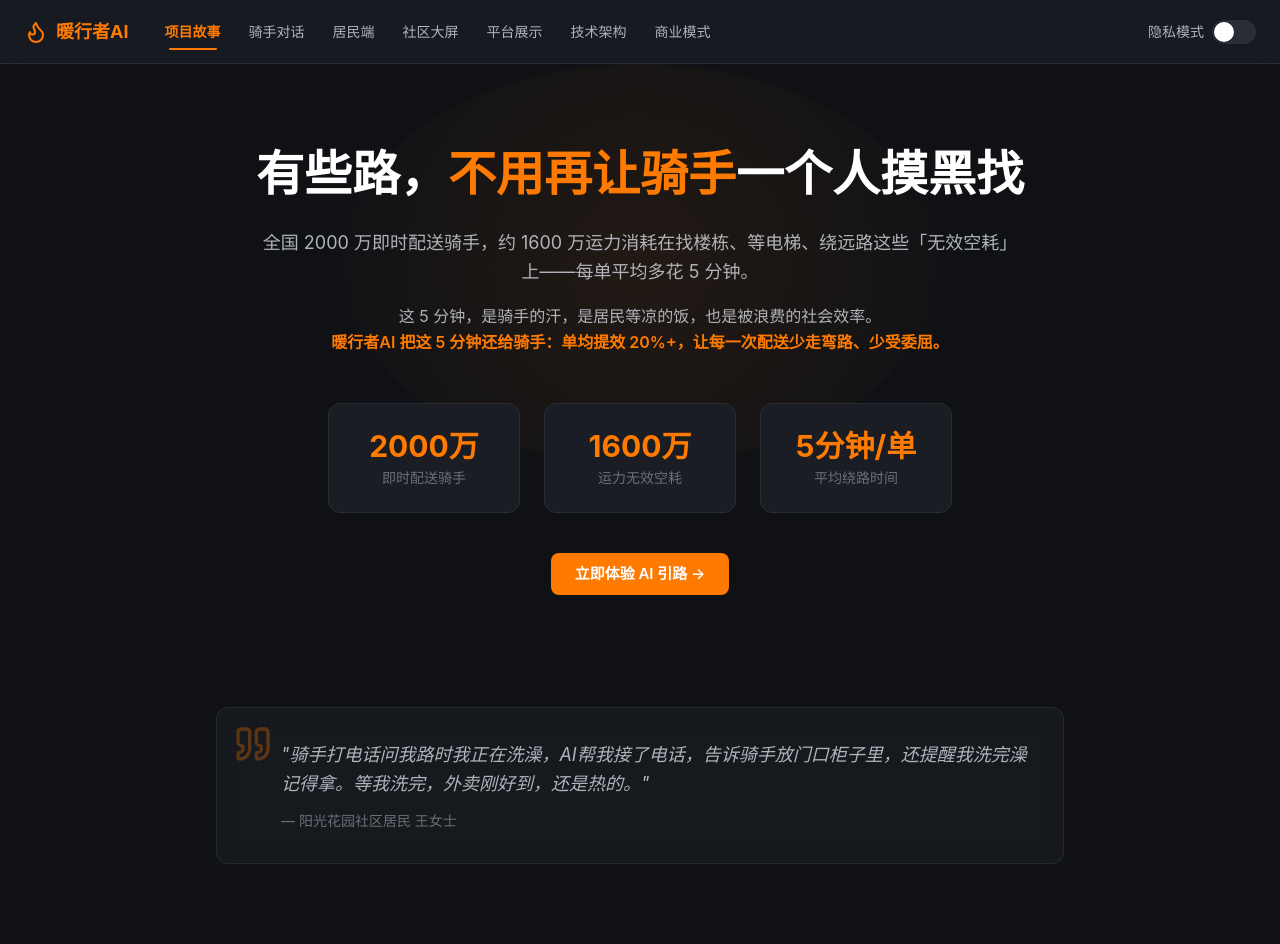
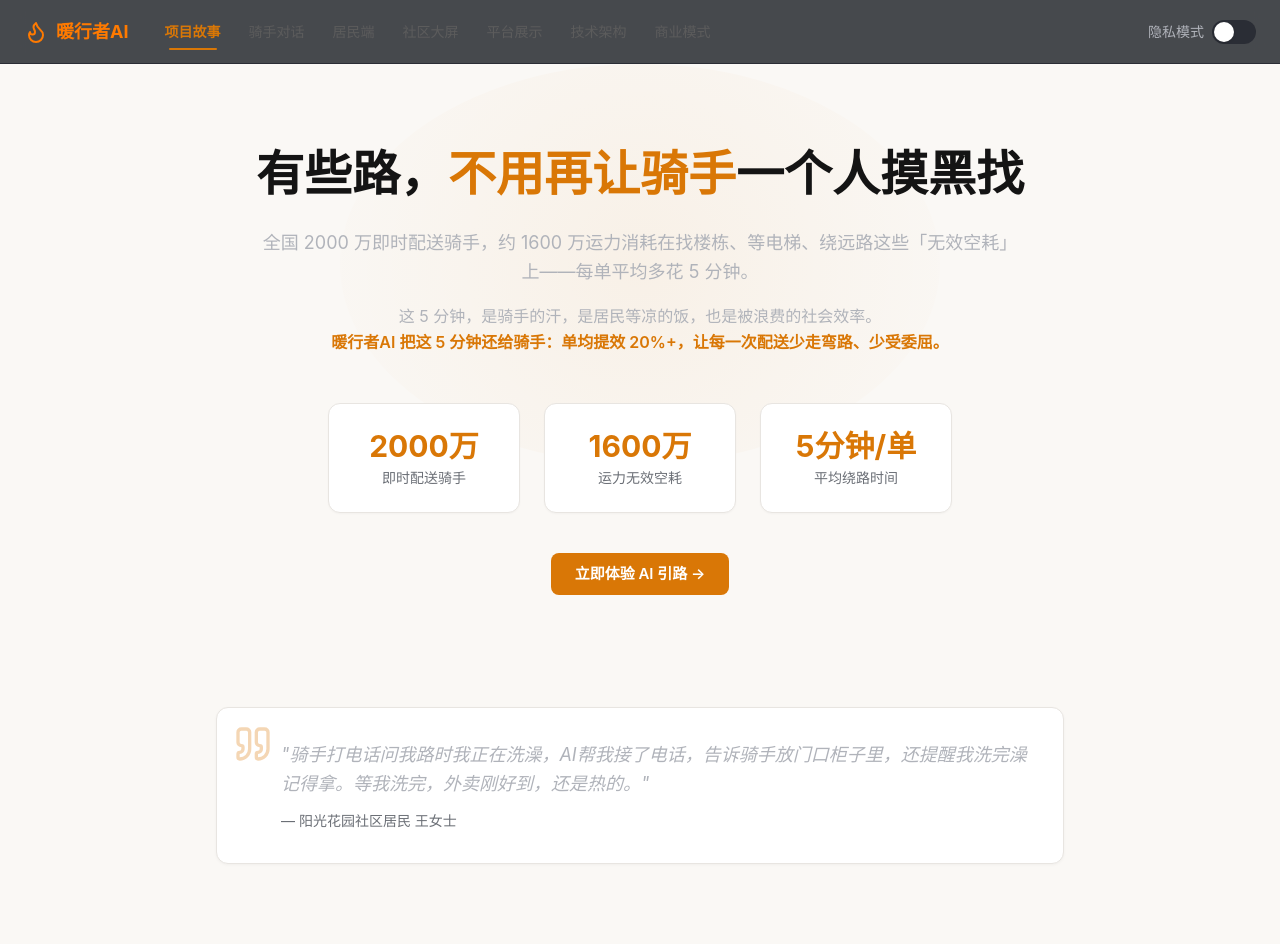
Before and after one commit to zhangshujuan1314/nuanxingzhe-ai-next, a Next.js app: page / in a window 1280 px wide. Shown: the top 944 px of the page. Built offline with nearby package versions, Linux system fonts and the light colour scheme.

Commit message:
UI: Claude风格暖白主题 — 全局切换深色→浅色

```diff
--- a/app/globals.css
+++ b/app/globals.css
@@ -1,19 +1,20 @@
 @import "tailwindcss";
 
 :root {
-  --warm: #FF7A00;
-  --warm-light: #FF9A3C;
-  --warm-dark: #E66A00;
-  --bg: #0F1115;
-  --bg-card: #1A1D23;
-  --bg-border: #2A2D35;
-  --txt-primary: #FFFFFF;
-  --txt-secondary: #B0B3BA;
-  --txt-muted: #6B6F76;
-  --fn-green: #00C48C;
-  --fn-yellow: #FFB800;
-  --fn-red: #FF4D4F;
-  --fn-blue: #1890FF;
+  --warm: #D97706;
+  --warm-light: #F59E0B;
+  --warm-dark: #B45309;
+  --bg: #FAF8F5;
+  --bg-card: #FFFFFF;
+  --bg-hover: #F5F2EF;
+  --bg-border: #E8E5E1;
+  --txt-primary: #141414;
+  --txt-secondary: #5C5C5C;
+  --txt-muted: #8E8E8E;
+  --fn-green: #059669;
+  --fn-yellow: #D97706;
+  --fn-red: #DC2626;
+  --fn-blue: #2563EB;
 }
 
 @theme inline {
@@ -39,8 +40,8 @@ body {
 }
 
 ::-webkit-scrollbar { width: 6px; }
-::-webkit-scrollbar-track { background: var(--bg-card); }
-::-webkit-scrollbar-thumb { background: var(--bg-border); border-radius: 3px; }
+::-webkit-scrollbar-track { background: var(--bg); }
+::-webkit-scrollbar-thumb { background: #D1CDC7; border-radius: 3px; }
 
 @keyframes pageFadeIn {
   from { opacity: 0; transform: translateY(8px); }
@@ -48,13 +49,14 @@ body {
 }
 .page-enter { animation: pageFadeIn 300ms ease; }
 
+/* Navigation */
 .nav-link {
   display: inline-flex; align-items: center;
   padding: 6px 12px; border-radius: 6px;
   font-size: 14px; color: var(--txt-secondary); text-decoration: none;
   position: relative; transition: color 200ms;
 }
-.nav-link:hover { color: var(--warm-light); }
+.nav-link:hover { color: var(--warm); background: var(--bg-hover); }
 .nav-link.active { color: var(--warm); font-weight: 600; }
 .nav-link.active::after {
   content: ''; position: absolute; bottom: -2px; left: 50%;
@@ -63,42 +65,51 @@ body {
   border-radius: 2px;
 }
 
+/* Glass card (subtle, Claude-like) */
 .glass {
-  background: rgba(26,29,35,0.7); backdrop-filter: blur(12px);
-  border: 1px solid rgba(42,45,53,0.8); border-radius: 12px;
+  background: var(--bg-card);
+  border: 1px solid var(--bg-border);
+  border-radius: 12px;
+  box-shadow: 0 1px 3px rgba(0,0,0,0.04);
 }
+
+/* Card */
 .card {
   background: var(--bg-card); border: 1px solid var(--bg-border);
   border-radius: 12px; padding: 1.5rem;
-  transition: border-color 200ms, transform 150ms;
+  transition: border-color 200ms, box-shadow 150ms;
+  box-shadow: 0 1px 2px rgba(0,0,0,0.03);
 }
-.card:hover { border-color: #3A3D45; transform: translateY(-2px); }
+.card:hover { border-color: #D1CDC7; box-shadow: 0 2px 8px rgba(0,0,0,0.06); }
 
+/* Buttons */
 .btn-primary {
   display: inline-flex; align-items: center; gap: 0.5rem;
   padding: 10px 24px; border: none; border-radius: 8px;
   background: var(--warm); color: #fff;
   font-size: 15px; font-weight: 600;
-  cursor: pointer; transition: background 200ms, transform 150ms;
+  cursor: pointer; transition: background 200ms;
   text-decoration: none;
 }
-.btn-primary:hover { background: var(--warm-dark); transform: scale(1.03); }
+.btn-primary:hover { background: var(--warm-dark); }
 
+/* Progress */
 .progress-bar { height: 6px; border-radius: 3px; background: var(--bg-border); overflow: hidden; }
 .progress-fill { height: 100%; border-radius: 3px; transition: width 800ms ease; }
 
-/* Chat bubbles */
+/* Chat bubbles — Claude style */
 .chat-bubble {
-  max-width: 85%; padding: 10px 14px; border-radius: 12px;
-  font-size: 14px; line-height: 1.6; animation: bubbleIn 250ms ease;
+  max-width: 85%; padding: 12px 16px; border-radius: 12px;
+  font-size: 14px; line-height: 1.65; animation: bubbleIn 250ms ease;
 }
 .chat-bubble.ai {
-  background: var(--bg-card); border: 1px solid var(--bg-border);
-  color: var(--txt-secondary); margin-right: auto;
+  background: #FFFFFF; border: 1px solid #EBE7E2;
+  color: var(--txt-primary); margin-right: auto;
   border-bottom-left-radius: 4px;
 }
 .chat-bubble.user {
-  background: var(--warm); color: #fff; margin-left: auto;
+  background: #FEF3E4; color: #92400E; margin-left: auto;
+  border: 1px solid #FDE8C8;
   border-bottom-right-radius: 4px;
 }
 @keyframes bubbleIn {
@@ -106,6 +117,7 @@ body {
   to { opacity: 1; transform: translateY(0); }
 }
 
+/* Animations */
 @keyframes breathe {
   0%, 100% { opacity: 1; box-shadow: 0 0 4px currentColor; }
   50% { opacity: 0.5; box-shadow: 0 0 12px currentColor; }
@@ -118,28 +130,32 @@ body {
 }
 .animate-dot-pulse { animation: dotPulse 1.4s ease-in-out infinite; }
 
+/* Quick buttons */
 .quick-btn {
-  padding: 6px 12px; border-radius: 16px; border: 1px solid var(--bg-border);
+  padding: 6px 14px; border-radius: 20px; border: 1px solid var(--bg-border);
   background: var(--bg-card); color: var(--txt-secondary);
   font-size: 13px; cursor: pointer; transition: all 200ms; white-space: nowrap;
 }
-.quick-btn:hover { border-color: var(--warm); color: var(--warm); background: rgba(255,122,0,0.08); }
+.quick-btn:hover { border-color: var(--warm); color: var(--warm); background: #FFF7ED; }
 
+/* Task tabs */
 .task-tab {
   background: transparent; border: 1px solid var(--bg-border);
   color: var(--txt-secondary); cursor: pointer; transition: all 200ms;
   padding: 4px 12px; border-radius: 999px; font-size: 13px;
 }
-.task-tab:hover { border-color: var(--warm); color: var(--warm); }
+.task-tab:hover { border-color: var(--warm); color: var(--warm); background: #FFF7ED; }
 .task-tab.active { background: var(--warm); color: #fff; border-color: var(--warm); }
 
+/* Hero glow (subtle, warm) */
 .hero-glow {
   position: absolute; top: 0; left: 50%; transform: translateX(-50%);
   width: 600px; height: 400px;
-  background: radial-gradient(circle, rgba(255,122,0,0.08), transparent);
+  background: radial-gradient(circle, rgba(217,119,6,0.06), transparent);
   border-radius: 50%; pointer-events: none;
 }
 
+/* Responsive */
 @media (max-width: 1024px) {
   .nav-link { font-size: 12px; padding: 4px 8px; }
 }
```
